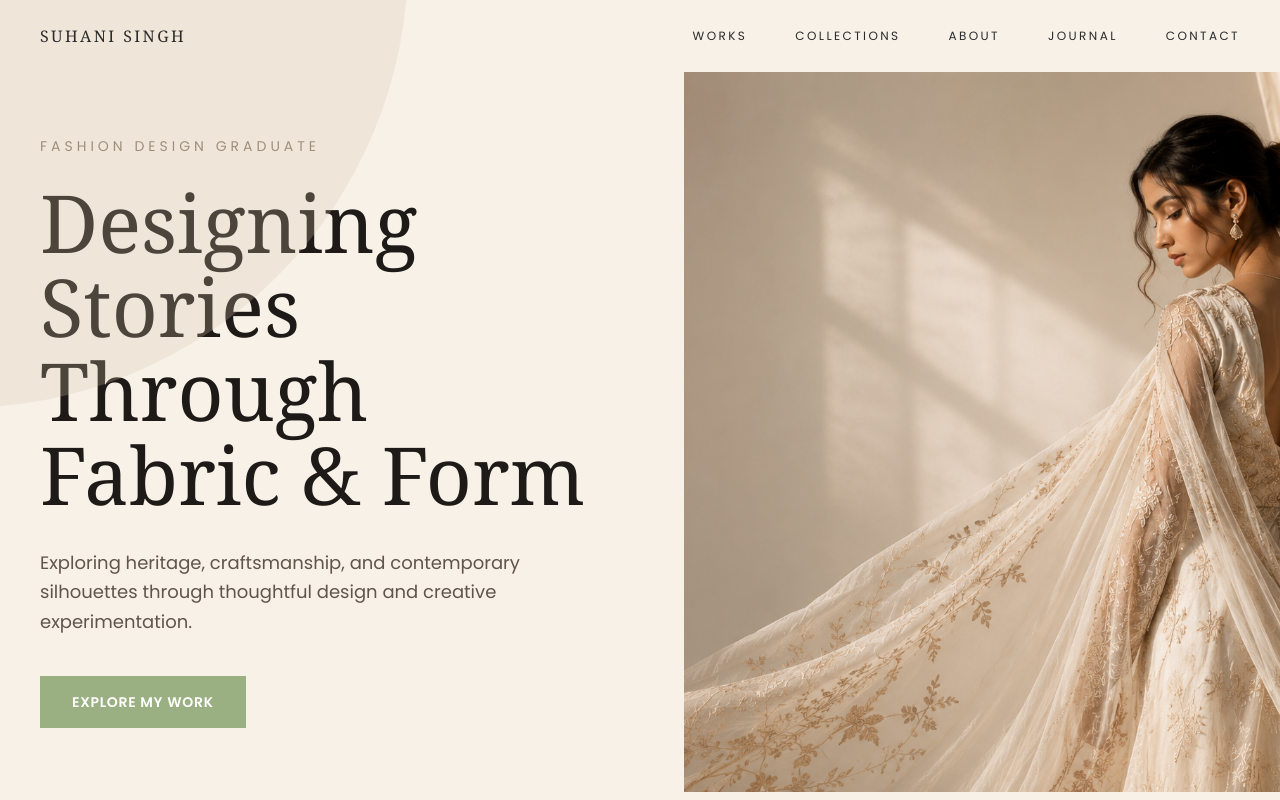
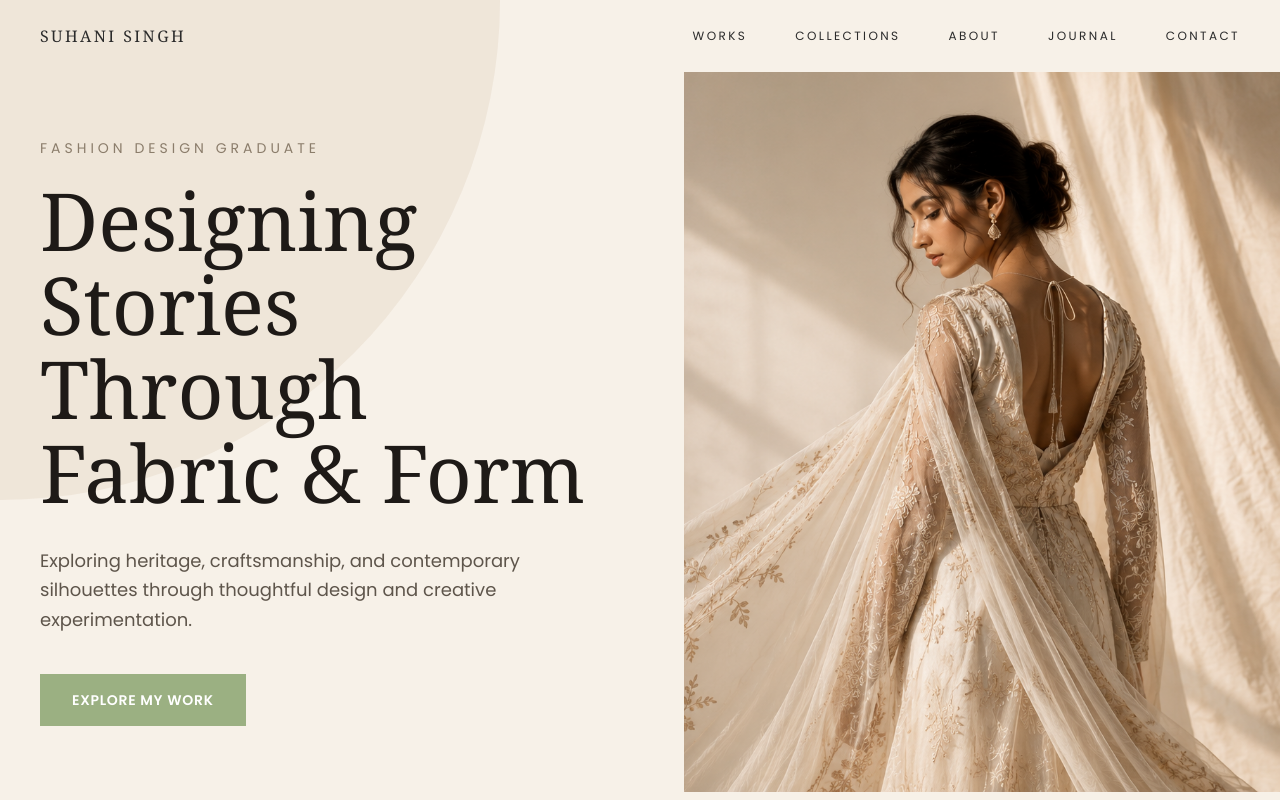
Before and after one commit to Aniket-Singh-Baghel/Suhani-s-Portfolio, a React (Vite) app: page / in a window 1280 px wide. Shown: the top 800 px of the page. Built offline with nearby package versions, Linux system fonts and the light colour scheme.

Commit message:
responsive

```diff
--- a/src/components/home/AboutPreview.jsx
+++ b/src/components/home/AboutPreview.jsx
@@ -71,7 +71,7 @@ const AboutPreview = () => {
                   </h4>
 
                   <p className="mt-1 text-[#5E554B]">
-                    Class of 2024
+                    Class of 2026
                   </p>
                 </div>
 
--- a/src/components/home/Hero.jsx
+++ b/src/components/home/Hero.jsx
@@ -3,41 +3,41 @@ import Nav from "../navbar/Nav";
 
 const Hero = () => {
   return (
-    <section className="bg-[#F7F1E8] min-h-screen">
-      {/* Decorative Shapes */}
+    <section className="relative min-h-screen bg-[#F7F1E8] overflow-x-hidden">
+      {/* Decorative Shape */}
       <div
-          className="
+        className="
           absolute
-          -top-16
-          -left-16
-          w-[80vw]
-          h-[80vw]
-          sm:-top-10
-          sm:-left-10
-          sm:w-[35vw]
-          sm:h-[35vw]
+          top-0
+          left-0
+          w-[220px]
+          h-[220px]
+          sm:w-[300px]
+          sm:h-[300px]
+          lg:w-[500px]
+          lg:h-[500px]
           bg-[#d5c1ac]
           opacity-25
           rounded-br-full
+          pointer-events-none
         "
-        />
+      />
 
       {/* Navbar */}
-      <div className="relative z-10 max-w-[1400px] mx-auto px-8 md:px-10 lg:px-10">
-        <Nav/>
+      <div className="relative z-10 max-w-[1400px] mx-auto px-6 md:px-10 lg:px-10">
+        <Nav />
       </div>
 
       {/* Hero Content */}
-
-      <div className="max-w-[1400px] mx-auto px-6 md:px-10 lg:pl-10 lg:pr-0">
-        <div className="grid lg:grid-cols-2 items-center min-h-[calc(100vh-90px)] gap-12 z-10">
+      <div className="relative z-10 max-w-[1400px] mx-auto px-6 md:px-10 lg:pl-10 lg:pr-0">
+        <div className="grid lg:grid-cols-2 items-center min-h-[calc(100vh-90px)] gap-10 lg:gap-12">
           {/* Left Content */}
           <div>
-            <p className="uppercase tracking-[4px] text-sm text-[#8B7D6B] mb-6">
+            <p className="uppercase tracking-[4px] text-xs sm:text-sm text-[#8B7D6B] mb-5">
               Fashion Design Graduate
             </p>
 
-            <h1 className="font-serif text-[3.5rem] md:text-[5rem] leading-[1.05] text-[#1E1A17]">
+            <h1 className="font-serif text-[3.2rem] sm:text-[4.2rem] lg:text-[5rem] leading-[1.05] text-[#1E1A17]">
               Designing
               <br />
               Stories Through
@@ -45,12 +45,12 @@ const Hero = () => {
               Fabric & Form
             </h1>
 
-            <p className="mt-8 text-lg text-[#5E554B] max-w-xl leading-relaxed">
+            <p className="mt-6 sm:mt-8 text-base sm:text-lg text-[#5E554B] max-w-xl leading-relaxed">
               Exploring heritage, craftsmanship, and contemporary silhouettes
               through thoughtful design and creative experimentation.
             </p>
 
-            <button className="mt-10 px-8 py-4 font-bold bg-[#9bb082] cursor-pointer text-white tracking-wider uppercase text-sm hover:opacity-90 transition">
+            <button className="mt-8 sm:mt-10 px-8 py-4 font-bold bg-[#9bb082] text-white tracking-wider uppercase text-sm hover:opacity-90 transition cursor-pointer">
               Explore My Work
             </button>
           </div>
@@ -60,7 +60,14 @@ const Hero = () => {
             <img
               src={heroImage}
               alt="Suhani Fashion Designer"
-              className="w-full h-[90vh] object-cover"
+               className="
+    w-full
+    h-[60vh]
+    sm:h-[75vh]
+    lg:h-[90vh]
+    object-cover
+    object-right
+  "
             />
           </div>
         </div>
```
